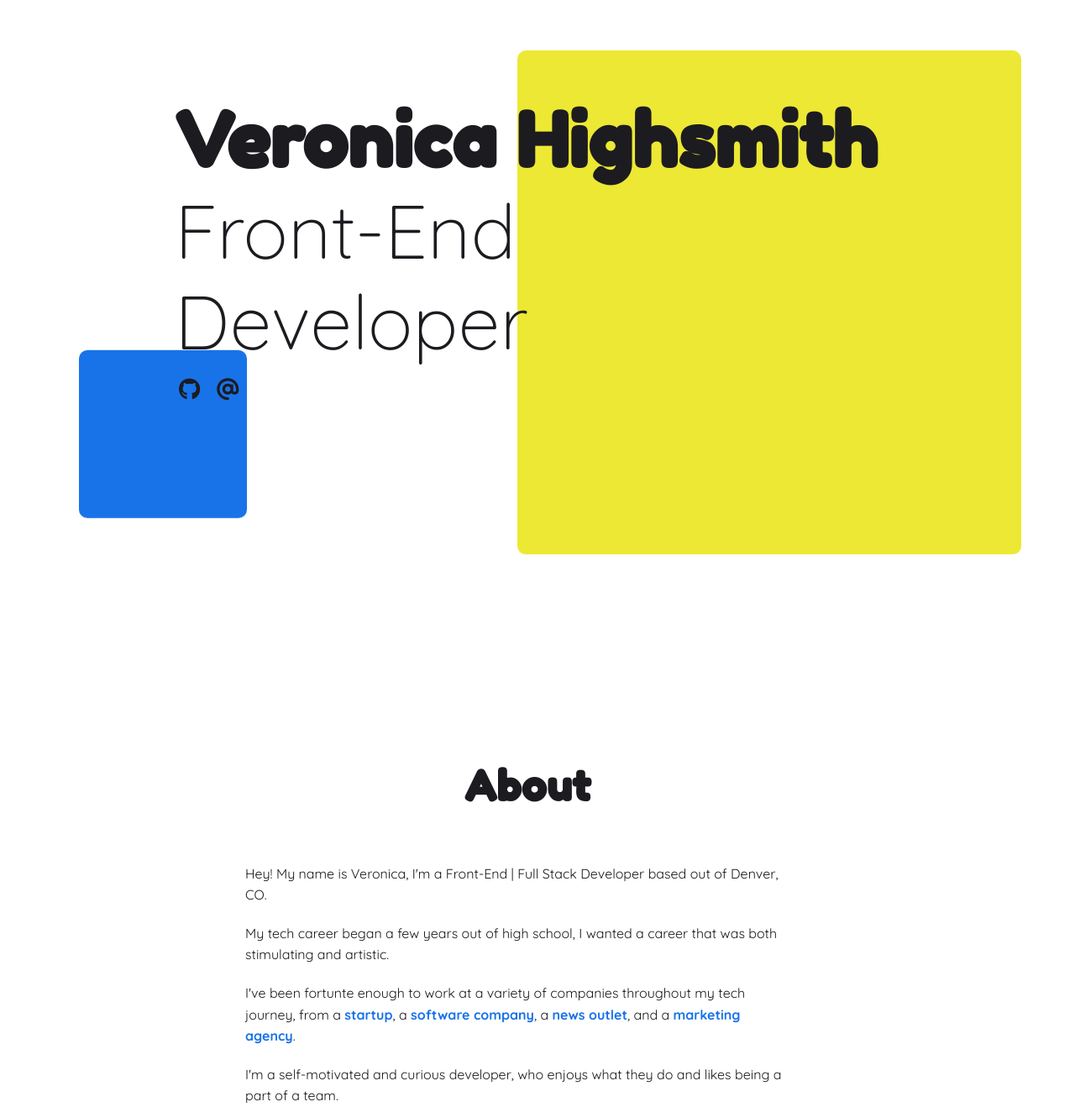
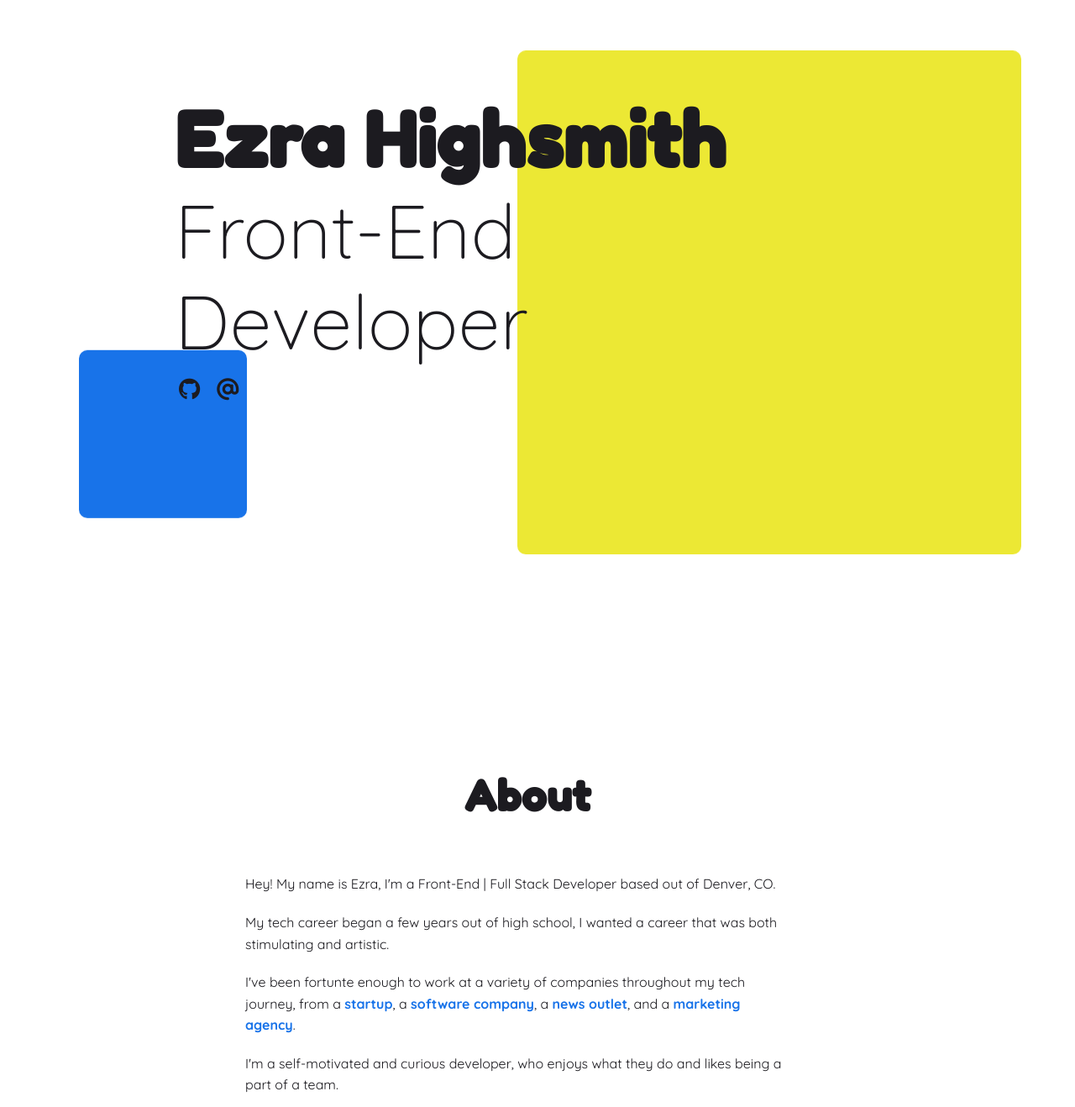
Before and after one commit to highsmithcodes/portfolio, a React (Create React App) app: page / in a window 1280 px wide. Shown: the part 152-1470 px from the top of the page at 84% size. Built offline with nearby package versions, Linux system fonts and the light colour scheme.

Commit message:
new build edits

```diff
--- a/src/components/Nav/Nav.tsx
+++ b/src/components/Nav/Nav.tsx
@@ -71,7 +71,7 @@ const Menu: React.FC = (props) => {
                     ))}
                 </section>
                 <footer>
-                    <div className="copyright"><b>Designed & Built by Veronica Highsmith</b></div>
+                    <div className="copyright"><b>Designed & Built by Ezra Highsmith</b></div>
                     <ul className="contact">
                         <li><a href="https://github.com/highsmithcodes" target="_blank"><i className="fab fa-github"></i></a></li>
                         {/* <li><a href="https://codepen.io/highsmithcodes" target="_blank"><i className="fas fa-code"></i></a></li> */}
--- a/src/components/Pages/About.tsx
+++ b/src/components/Pages/About.tsx
@@ -36,7 +36,7 @@ const About: React.FC = () => {
 
                         <div className='columns'>
                           <div className="column is-four-fifths has-text-left align-middle">
-                              <p>Hey! My name is Veronica, I'm a Front-End | Full Stack Developer based out of Denver, CO.</p>
+                              <p>Hey! My name is Ezra, I'm a Front-End | Full Stack Developer based out of Denver, CO.</p>
                               <br/>
                               <p>My tech career began a few years out of high school, I wanted a career that was both stimulating and artistic.</p>
                               <br/>
--- a/src/components/Pages/Contact.tsx
+++ b/src/components/Pages/Contact.tsx
@@ -8,7 +8,7 @@ const Contact: React.FC = () => {
                 <div className="columns is-mobile">
                     <div className="column is-full">
                         <h2>Got a project in mind?</h2>
-                        <a className="button pink" href="mailto:veehighsmith@gmail.com">Let's Connect!</a>
+                        <a className="button pink" href="mailto:ezrahighsmith@gmail.com">Let's Connect!</a>
                     </div>
                 </div>
             </div>
--- a/src/components/Pages/Header.tsx
+++ b/src/components/Pages/Header.tsx
@@ -11,14 +11,14 @@ const Header: React.FC = () => {
             <div className="container landing-container floating">
                 <div className="columns is-mobile">
                     <div className="column is-three-quarters landing">
-                        <h1>Veronica Highsmith <br />
+                        <h1>Ezra Highsmith <br />
                             <span>Front-End Developer</span>
                         </h1>
                         {/* <a className="button pink" href="mailto:ezrahighsmith@gmail.com">Let's Connect</a> */}
                         <ul className="contact">
                             <li><a href="https://github.com/highsmithcodes" target="_blank"><i className="fab fa-github"></i></a></li>
                             {/* <li><a href="https://codepen.io/highsmithcodes" target="_blank"><i className="fas fa-code"></i></a></li> */}
-                            <li><a href="mailto: veehighsmith@gmail.com" target="_blank"><i className="fas fa-at"></i></a></li>
+                            <li><a href="mailto: ezrahighsmith@gmail.com" target="_blank"><i className="fas fa-at"></i></a></li>
                         </ul>
                     </div>
                 </div>
```
Also changed, not shown: 6 other files (tests, documents, lock files or other folders).
